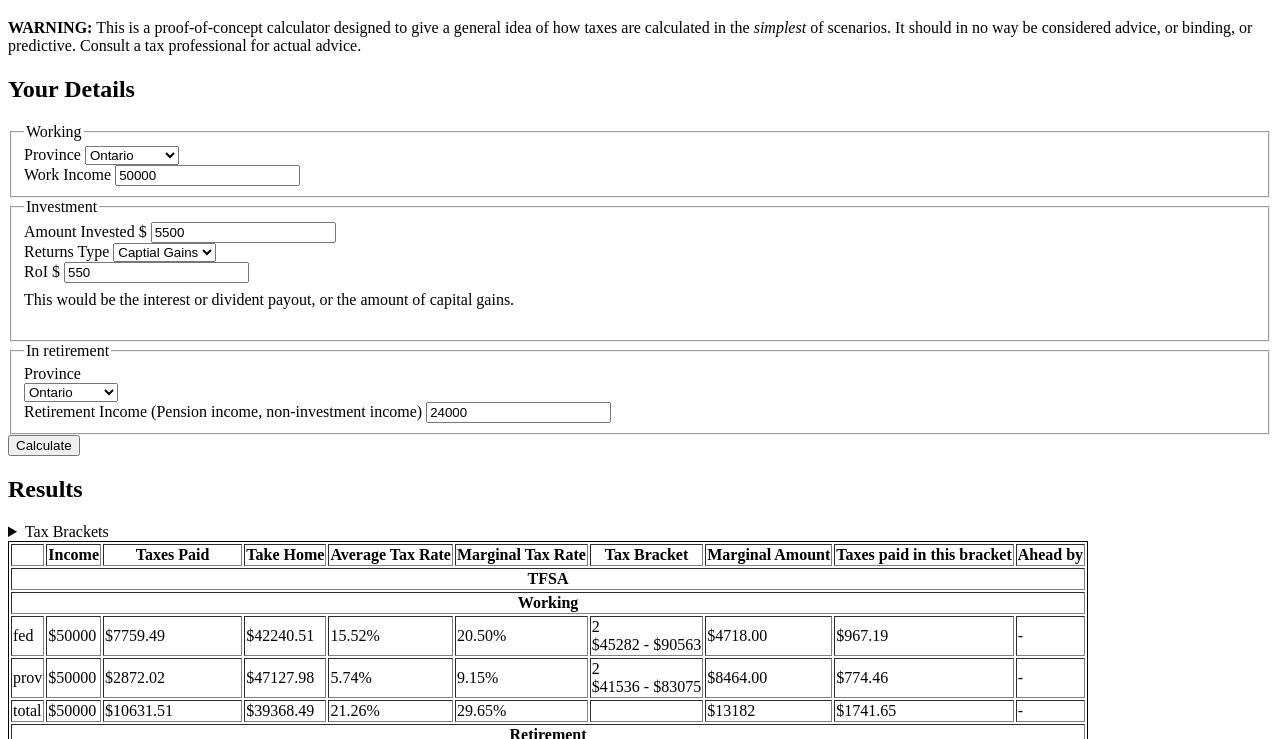
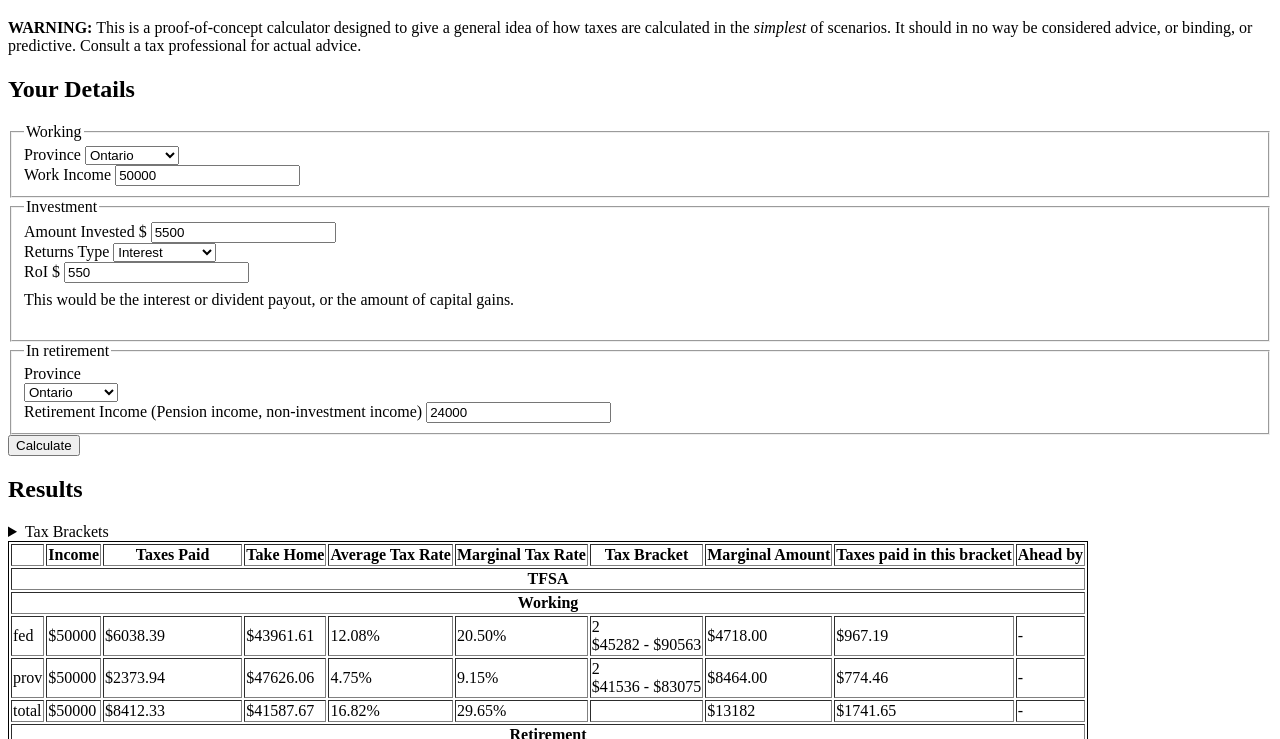
Before and after one commit to andrewnordlund/taxCalc, a plain HTML site: page taxCalc.html in a window 1280 px wide. Both pictures are taken after a click on the button "Calculate". Shown: the part 61-800 px from the top of the page. Drawn offline with Linux system fonts and the light colour scheme.

Commit message:
Fixes Issues #1 and #2

```diff
--- a/taxCalc.html
+++ b/taxCalc.html
@@ -39,7 +39,7 @@
 						<label for="investmentType">Returns Type</label>
 						<select id="investmentType">
 						<option value="int">Interest</option>
-						<option value="cg" selected>Captial Gains</option>
+						<option value="cg">Captial Gains</option>
 						<option value="div">Dividend</option>
 						</select>
 					</div>
--- a/taxCalc.js
+++ b/taxCalc.js
@@ -189,11 +189,7 @@ function calculate (e) {
 						} else if (times[j] == "Retirement") {
 							//accountTypes[i]["Retirement"][k]["ahead"] = roi;  // This isn't accurate.
 							// You'd be ahead the (income + roi - taxes) - (income - taxes)
-							console.log ("Inc: " + fcs["retirementIncome"].value);
-							dbug = true;
 							var tempTaxesPaid = getTaxesPaid(fcs["retirementIncome"].value, prov, divTaxCredit);
-							dbug = false;
-							console.log (accountTypes[i]["Retirement"][k]["takeHome"] + " - " + parseFloat(tempTaxesPaid[k]["takeHome"].toFixed(2)));
 							accountTypes[i]["Retirement"][k]["ahead"] = (accountTypes[i]["Retirement"][k]["takeHome"] - parseFloat(tempTaxesPaid[k]["takeHome"])).toFixed(2);
 						}
 					}
@@ -302,6 +298,10 @@ function getTaxesPaid (taxable, prov, doDivTaxCredit) {
 			console.log (part + ": taxable: " + taxable + ", taxesPaid: " + taxesPaid);
 			console.log (part + ": takeHome: " + (taxable - taxesPaid) + ".");
 		}
+		// Now for the personal tax credit.  Take the personal amount, multiply it by the first tax bracket amount to get the credit amount.
+		// Then subtract that amount from taxesPaid
+		let ptc = jur[part]["basicPersonal"] * jur[part]["rate"][1];
+		taxesPaid -= ptc;
 		rv[part] = {"taxesPaid" : taxesPaid.toFixed(2), "takeHome" : (taxable - taxesPaid),"avgRate" : (taxesPaid*100/taxable).toFixed(2), "bracket" : bracket, "range" : range, "marginalRate" : (marginalRate * 100).toFixed(2), "marginalPaid" : marginalPaid.toFixed(2), "marginalAmount" : parseFloat(marginalAmount).toFixed(2)};
 		if (dbug) console.log("Finished Dealing with " + part + ".\n");
 	}
```
